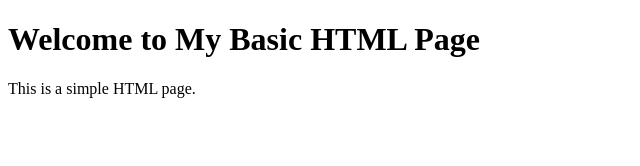
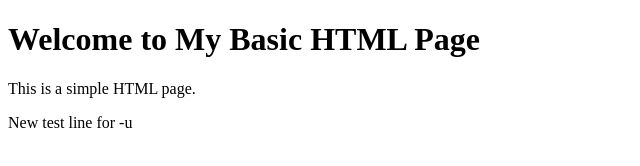
Before and after one commit to Iftekhar-Tasnim/Learn-git, a plain HTML site: page index.html in a window 1280 px wide. Shown: the whole page, without its empty margins (0-640 px from the left). Drawn offline with Linux system fonts and the light colour scheme.

Commit message:
add p in code

```diff
--- a/index.html
+++ b/index.html
@@ -8,5 +8,6 @@
 <body>
     <h1>Welcome to My Basic HTML Page</h1>
     <p>This is a simple HTML page.</p>
+    <p>New test line for -u</p>
 </body>
 </html>
```
